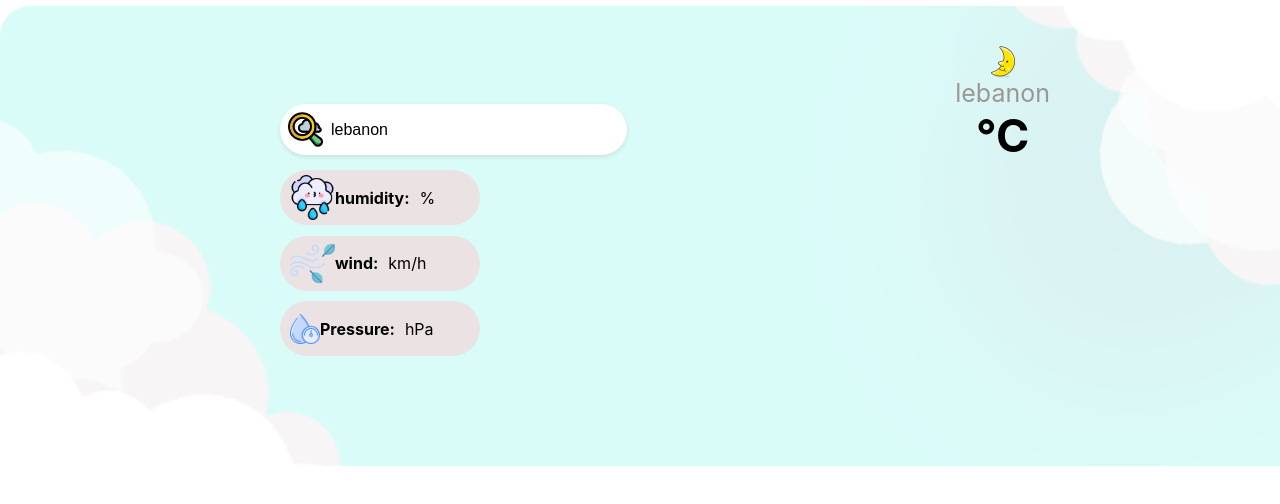
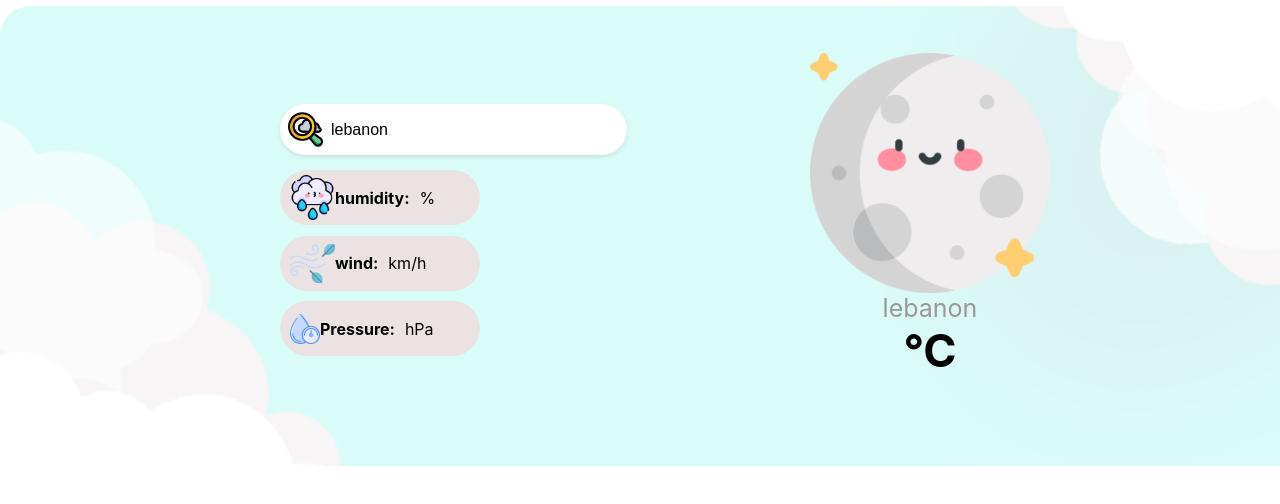
Before and after one commit to HassanFakih9/WeatherAPIGR1, a React (Create React App) app in the folder group1weatherapp/: page / in a window 1280 px wide. Shown: the top 504 px of the page. Built offline with nearby package versions, Linux system fonts and the light colour scheme; no server answers.

Commit message:
Last min Modifications

```diff
--- a/group1weatherapp/public/index.html
+++ b/group1weatherapp/public/index.html
@@ -24,7 +24,7 @@
       work correctly both with client-side routing and a non-root public URL.
       Learn how to configure a non-root public URL by running `npm run build`.
     -->
-    <title>Weather Wizards</title>
+    <title>Weather Wonder</title>
   </head>
   <body>
     <noscript>You need to enable JavaScript to run this app.</noscript>
--- a/group1weatherapp/src/Comps/CurrentWeather.js
+++ b/group1weatherapp/src/Comps/CurrentWeather.js
@@ -74,7 +74,7 @@ const CurrentWeather = ({ onCityChange }) => {
     case '50d':
       return isDaytime ? process.env.PUBLIC_URL + '/Images/fog.png' : process.env.PUBLIC_URL + '/Images/full-moon.png';
     default:
-      return isDaytime ? process.env.PUBLIC_URL + '/Images/sun.png' : process.env.PUBLIC_URL + '/Images/moon.png';
+      return isDaytime ? process.env.PUBLIC_URL + '/Images/sun.png' : process.env.PUBLIC_URL + '/Images/full-moon.png';
   }
 };
   return (
```
